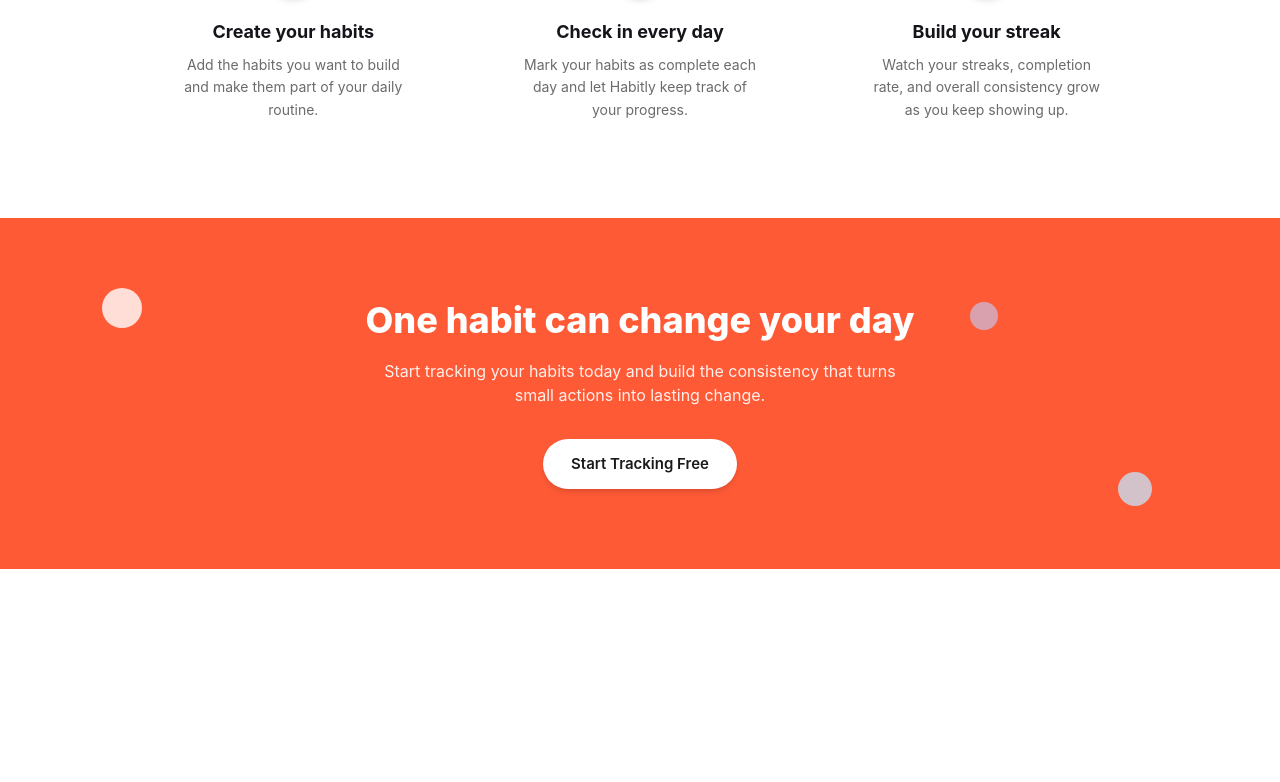
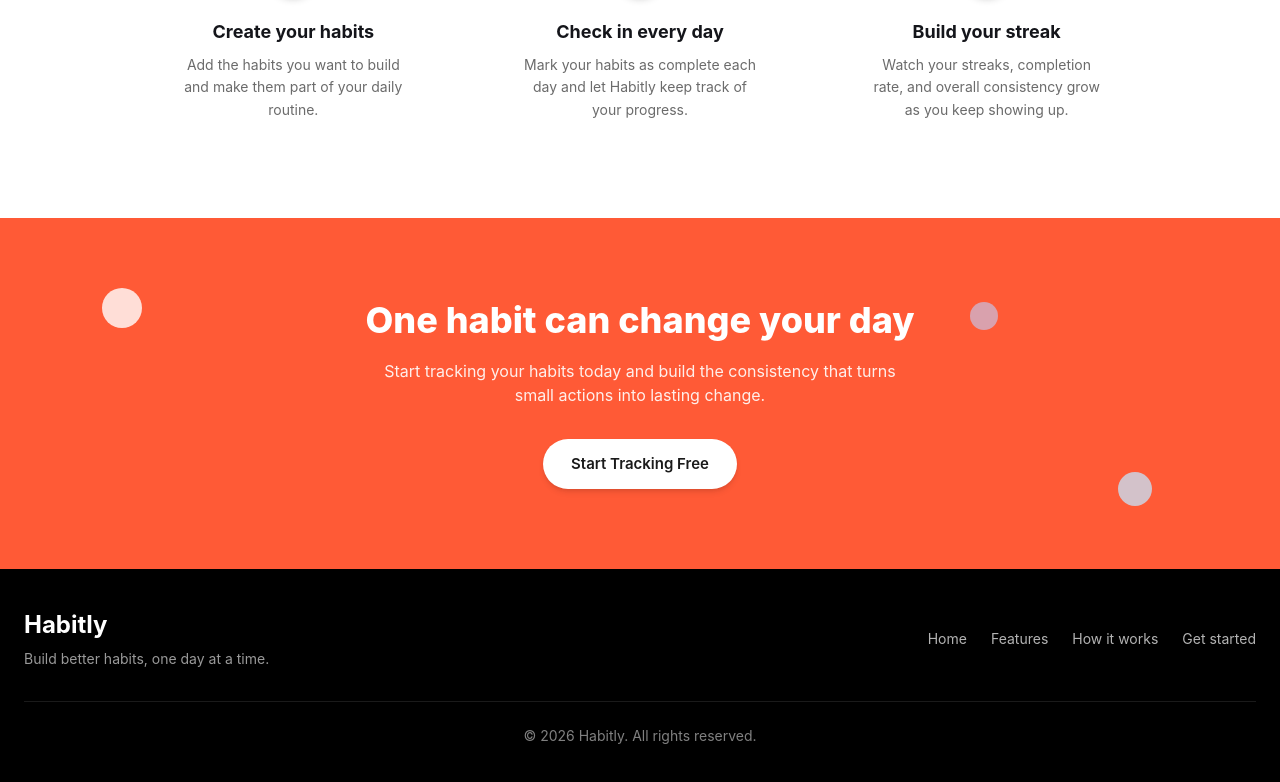
Before and after one commit to OhadRaza01/Habit-Tracker-MERN, a React (Vite) app in the folder frontend/: page / in a window 1280 px wide. Shown: the part 2062-2844 px from the top of the page. Before the commit the page ends 2631 px from the top, so only its background shows below. Built offline with nearby package versions, Linux system fonts and the light colour scheme.

Commit message:
feat: add Footer component to LandingPage and update section IDs for navigation

```diff
--- a/frontend/src/components/landing/CTASection.jsx
+++ b/frontend/src/components/landing/CTASection.jsx
@@ -4,7 +4,7 @@ import Button from '../shared/Button'
 
 export default function CTASection() {
     return (
-        <section className="relative overflow-hidden bg-[#ff5a36] px-6 py-20 md:px-12">
+        <section id='getstarted' className="relative overflow-hidden bg-[#ff5a36] px-6 py-20 md:px-12">
             <DecorativeCircle size={40} color="#ffffff" className="left-[8%] top-[20%] opacity-80" />
             <DecorativeCircle size={34} color="#c9dcef" className="right-[10%] bottom-[18%] opacity-80" />
             <DecorativeCircle size={28} color="#c9bfe0" className="right-[22%] top-[24%] opacity-70" />
--- /dev/null
+++ b/frontend/src/components/landing/Footer.jsx
@@ -0,0 +1,51 @@
+import React from 'react'
+
+export default function Footer() {
+
+    const links = [
+        { title: "Home", id: "home" },
+        { title: "Features", id: "features" },
+        { title: "How it works", id: "howitworks" },
+        { title: "Get started", id: "getstarted" }
+    ];
+
+    return (
+        <footer className="bg-black px-6 py-10 text-white">
+            <div className="mx-auto max-w-7xl">
+
+                <div className="flex flex-col gap-8 sm:flex-row sm:items-center sm:justify-between">
+
+                    {/* Logo / Brand */}
+                    <div>
+                        <h2 className="text-2xl font-bold">Habitly</h2>
+                        <p className="mt-2 text-sm text-white/60">
+                            Build better habits, one day at a time.
+                        </p>
+                    </div>
+
+                    {/* Links */}
+                    <div className="flex flex-wrap gap-6 text-sm text-white/70">
+
+                        {
+                            links.map((link) => {
+                                return <a
+                                    href={`#${link.id}`} className="transition hover:text-white">
+                                    {link.title}
+                                </a>
+                            })
+                        }
+
+                    </div>
+                </div>
+
+                {/* Bottom */}
+                <div className="mt-8 border-t border-white/10 pt-6">
+                    <p className="text-center text-sm text-white/50">
+                        © 2026 Habitly. All rights reserved.
+                    </p>
+                </div>
+
+            </div>
+        </footer>
+    )
+}
--- a/frontend/src/components/landing/Hero.jsx
+++ b/frontend/src/components/landing/Hero.jsx
@@ -3,7 +3,7 @@ import Button from "../shared/Button";
 
 export default function Hero() {
     return (
-        <section className="relative min-h-screen flex items-center overflow-hidden bg-[#ff5a36] pb-24">
+        <section id="home" className="relative min-h-screen flex items-center overflow-hidden bg-[#ff5a36] pb-24">
 
             <DecorativeCircle size={60} color="#ffffff" className="left-[9%] top-[32%]" />
             <DecorativeCircle size={56} color="#c9bfe0" className="right-[8%] top-[30%]" />
--- a/frontend/src/pages/LandingPage.jsx
+++ b/frontend/src/pages/LandingPage.jsx
@@ -4,6 +4,7 @@ import Navbar from '../components/landing/NavBar'
 import Features from '../components/landing/Features'
 import HowItWorks from '../components/landing/HowItWorks'
 import CTASection from '../components/landing/CTASection'
+import Footer from '../components/landing/Footer'
 
 export default function LandingPage() {
     return (
@@ -13,6 +14,7 @@ export default function LandingPage() {
             <Features />
             <HowItWorks />
             <CTASection />
+            <Footer />
         </div>
     )
 }
```
